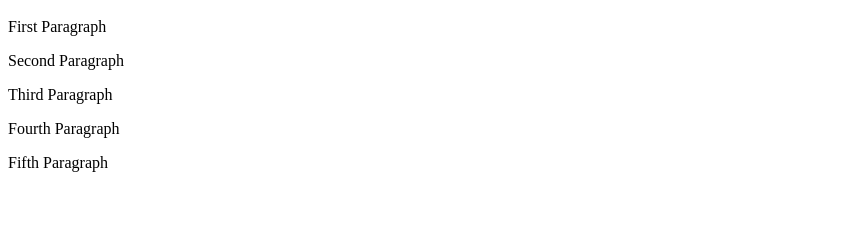
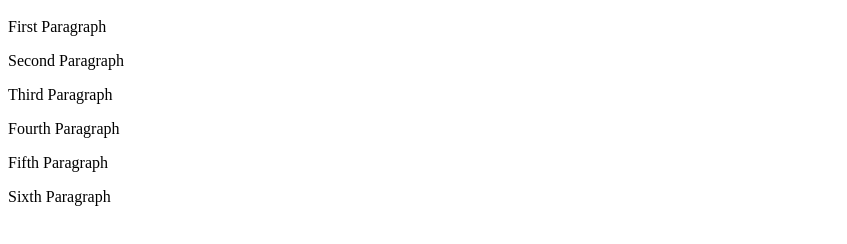
Before and after one commit to NikitaRaut1/demo-repository, a website: page index.html in a window 1280 px wide. Shown: the part 48-292 px from the top of the page, without its empty margins (0-847 px from the left). Drawn offline with Linux system fonts and the light colour scheme.

Commit message:
Added Sixth Para

```diff
--- a/index.html
+++ b/index.html
@@ -4,3 +4,4 @@
 <p>Third Paragraph</p>
 <p>Fourth Paragraph</p>
 <p>Fifth Paragraph</p>
+<p>Sixth Paragraph</p>
```
